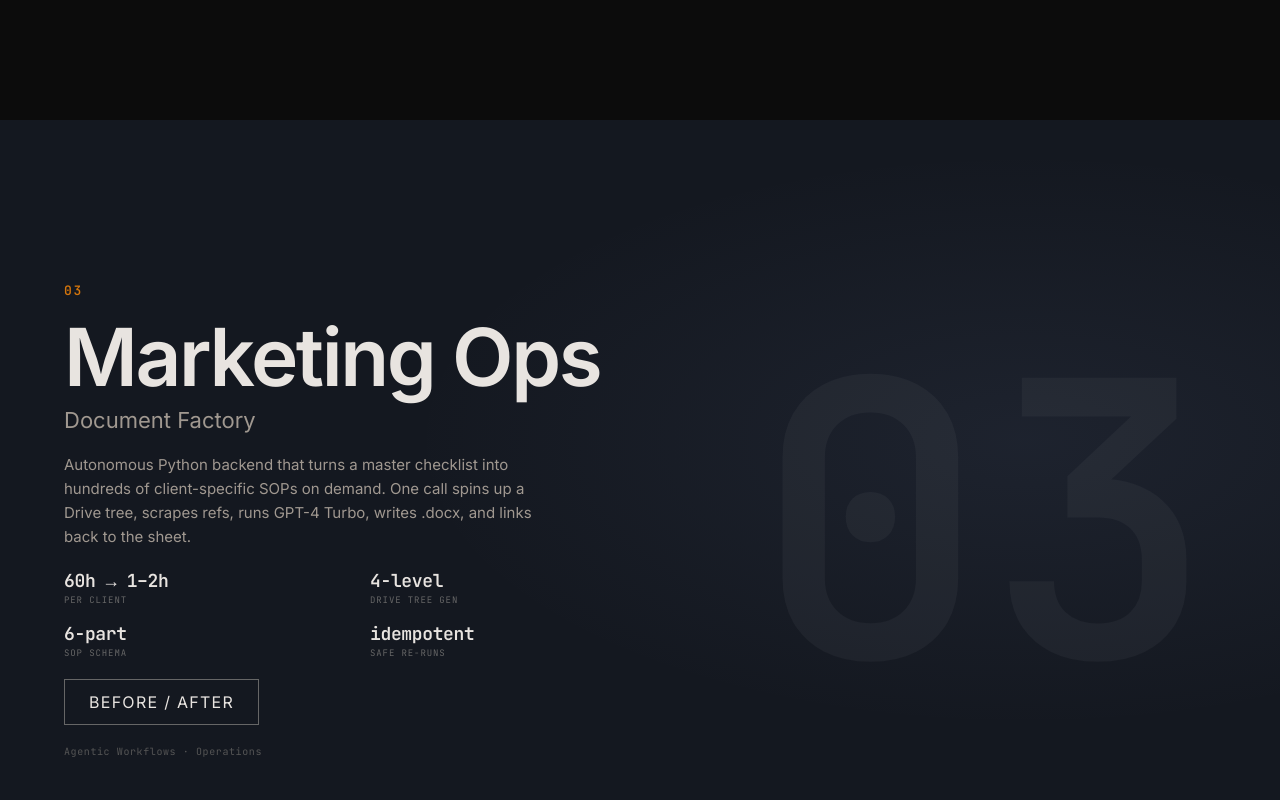
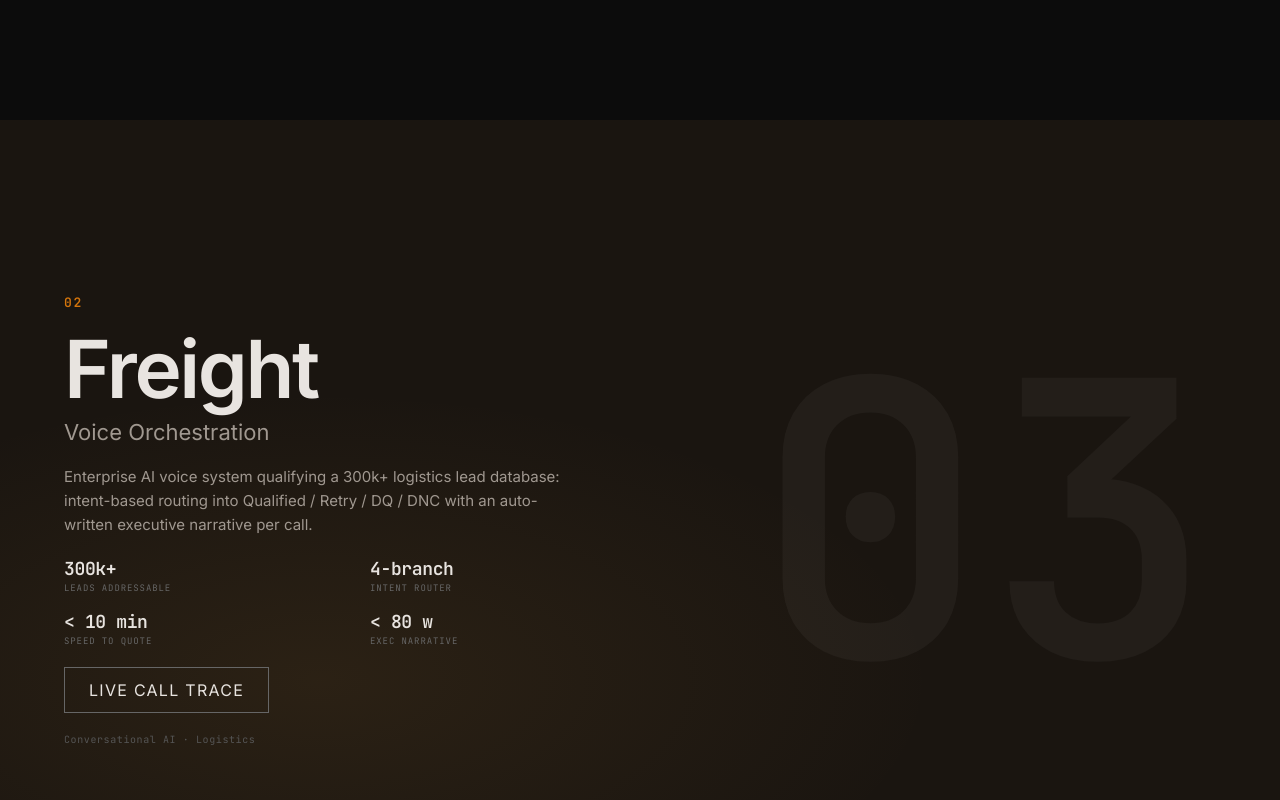
Before and after one commit to muhammadhananbaloch/portfolio-website, a React (Vite) app: page / in a window 1280 px wide. Shown: the part 2920-3720 px from the top of the page. Built offline with nearby package versions, Linux system fonts and the light colour scheme; the HTML template or start-up script is replaced by a standard one.

Commit message:
fix: reduce scroll distance between projects for snappier navigation

```diff
--- a/src/components/beats/BeatProjectChapters.tsx
+++ b/src/components/beats/BeatProjectChapters.tsx
@@ -44,7 +44,7 @@ const PROJECT_ENVS: Record<string, { bg: string; light: string; lightPos: string
   },
 };
 
-const BAND_END = 0.15;
+const BAND_END = 0.19;
 const PROJECT_START = BAND_END;
 const PROJECT_RANGE = 1 - PROJECT_START;
 const PROJECT_COUNT = projects.length;
@@ -256,7 +256,7 @@ const BeatProjectChaptersInner = ({ progress }: { progress: MotionValue<number>
 };
 
 const BeatProjectChapters = () => (
-  <ScrollBeat scrollHeight={950} id="work">
+  <ScrollBeat scrollHeight={750} id="work">
     {(progress) => <BeatProjectChaptersInner progress={progress} />}
   </ScrollBeat>
 );
```
